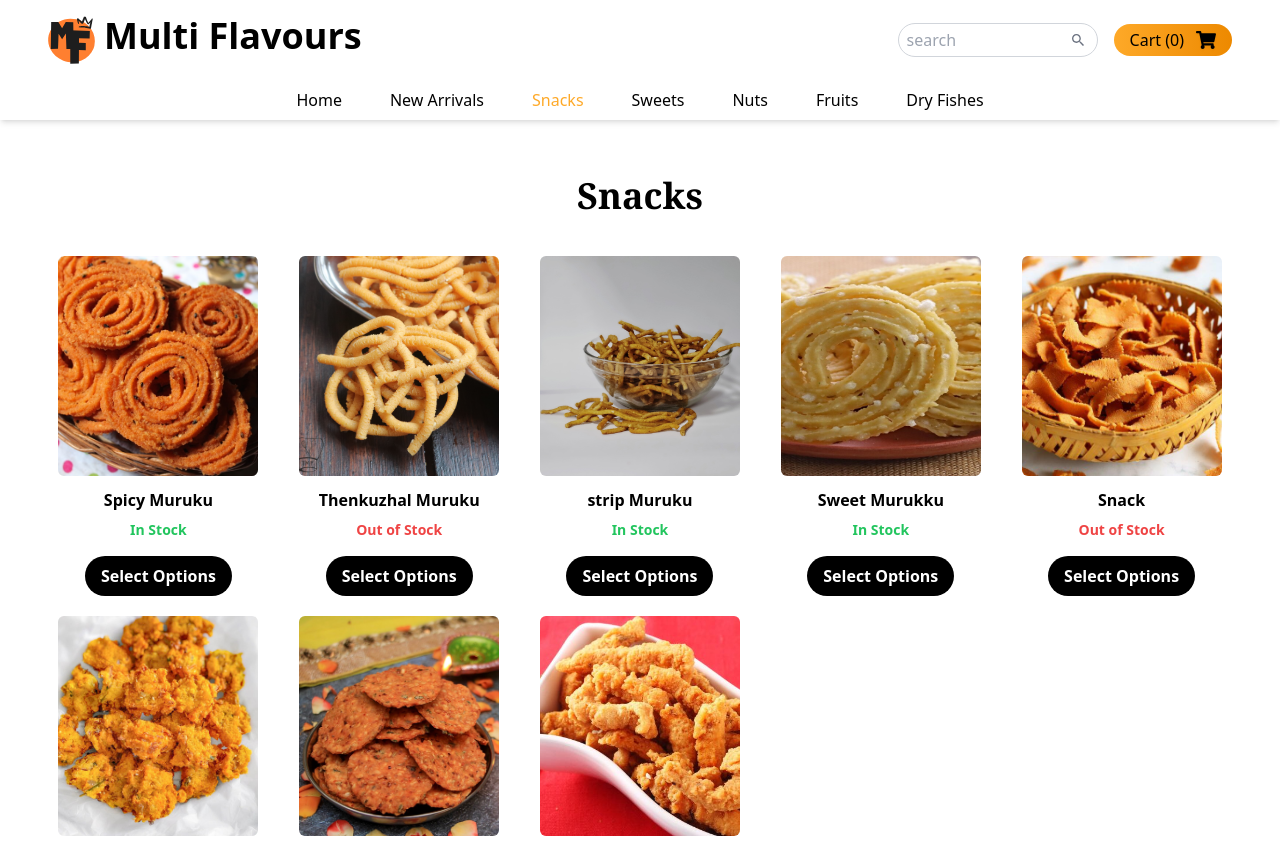
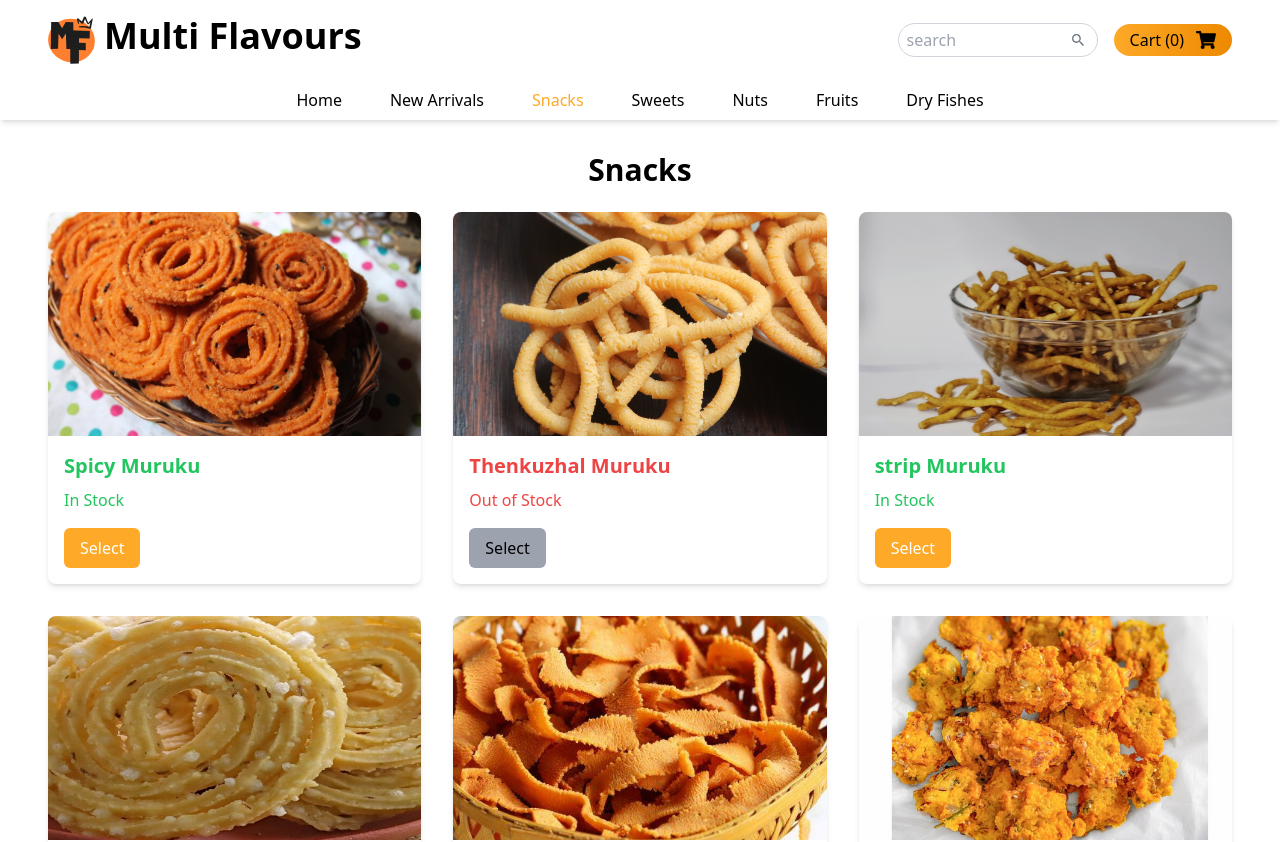
Before and after one commit to MenalinR/multiflavors, a React (Vite) app: page /Snacks in a window 1280 px wide. Shown: the top 842 px of the page. Built offline with nearby package versions, Linux system fonts and the light colour scheme.

Commit message:
after change snacks page

```diff
--- a/src/Pages/Nuts.jsx
+++ b/src/Pages/Nuts.jsx
@@ -178,12 +178,9 @@ const Nuts = ({ addToCart }) => {
   const [selectedNuts, setSelectedNuts] = useState(null);
 
   const openPopup = (nuts) => {
-    if (inStockIds.includes(nuts.id)) {
+
       setSelectedNuts(nuts);
-    } else {
-      alert("Not available yet");
-    }
-  };
+    } ;
 
   const closePopup = () => {
     setSelectedNuts(null);
@@ -205,7 +202,7 @@ const Nuts = ({ addToCart }) => {
               </p>
               <button
                 onClick={() => openPopup(nuts)}
-                className={`mt-4 px-4 py-2 rounded-md flex items-center gap-2 ${inStockIds.includes(nuts.id) ? 'bg-primary text-white' : 'bg-gray-400 cursor-not-allowed'}`}
+                className={`mt-4 px-4 py-2 rounded-md flex items-center gap-2 ${nuts.inStock  ? 'bg-primary text-white' : 'bg-gray-400 cursor-not-allowed'}`}
                 disabled={!nuts.inStock}
               >
                 Select
--- a/src/Pages/Snacks.jsx
+++ b/src/Pages/Snacks.jsx
@@ -9,22 +9,23 @@ import snk7 from "../assets/Snacks/snk7.jpg";
 import snk8 from "../assets/Snacks/snk8.jpg";
 import snk9 from "../assets/Snacks/snk9.jpg";
 import snk10 from "../assets/Snacks/snk10.jpg";
+import { FaCartPlus } from "react-icons/fa";
 
 const SnacksData = [
-  { id: 1, img: snk1, title: "Spicy Muruku", type: "weight", price: 2.5 },
-  { id: 2, img: snk2, title: "Thenkuzhal Muruku", type: "pieces", price: 12 },
-  { id: 3, img: snk3, title: "strip Muruku", type: "weight", price: 2 },
-  { id: 4, img: snk5, title: "Sweet Murukku", type: "weight", price: 2.5 },
-  { id: 5, img: snk6, title: "Snack", type: "weight", price: 0.7 },
-  { id: 6, img: snk7, title: "Pakoda", type: "weight", price: 2 },
-  { id: 7, img: snk8, title: "Point pedro Vadai", type: "weight", price: 2 },
-  { id: 8, img: snk9, title: "Snack", type: "weight", price: 0.9 },
+  { id: 1, img: snk1, title: "Spicy Muruku", type: "weight", price: 2.5,inStock: true },
+  { id: 2, img: snk2, title: "Thenkuzhal Muruku", type: "weight", price: 12 ,inStock: false},
+  { id: 3, img: snk3, title: "strip Muruku", type: "weight", price: 2,inStock: true },
+  { id: 4, img: snk5, title: "Sweet Murukku", type: "weight", price: 2.5 ,inStock: true},
+  { id: 5, img: snk6, title: "Snack", type: "weight", price: 0.7 ,inStock: false},
+  { id: 6, img: snk7, title: "Pakoda", type: "weight", price: 2,inStock: true },
+  { id: 7, img: snk8, title: "Point pedro Vadai", type: "weight", price: 2,inStock: true },
+  { id: 8, img: snk9, title: "Snack", type: "weight", price: 0.9 ,inStock: false},
 
 ];
 
 const inStockIds = [1,3, 4, 7];
 
-const Popup = ({ snack, handleClose }) => {
+const Popup = ({ snack, handleClose, addToCart}) => {
   const [selectedValue, setSelectedValue] = useState(null);
   const [quantity, setQuantity] = useState(1);
   const [totalPrice, setTotalPrice] = useState(0);
@@ -40,61 +41,86 @@ const Popup = ({ snack, handleClose }) => {
   }, []);
 
   useEffect(() => {
-    if (selectedValue !== null) {
-      setTotalPrice(selectedValue * quantity * snack.price);
+    if (snack) {
+      // Calculate the total price based on selected value and quantity
+      const price = snack.price || 0;
+      const value = selectedValue || 1; // Default to 1 if no selected value
+      setTotalPrice(price * value * quantity);
     }
   }, [selectedValue, quantity, snack.price]);
-
-  if (!snack) return null;
 
   const handleValueChange = (value) => {
     setSelectedValue(value);
   };
 
-  const incrementQuantity = () => {
-    setQuantity((prevQuantity) => prevQuantity + 1);
+  const incrementQuantity = (item) => {
+    setQuantity(prevQuantity => {
+      const newQuantity = prevQuantity + 1;
+      addToCart({ ...item, quantity: newQuantity });
+      return newQuantity;
+    });
   };
 
-  const decrementQuantity = () => {
-    if (quantity > 1) {
-      setQuantity((prevQuantity) => prevQuantity - 1);
+  const decrementQuantity = (item) => {
+    setQuantity(prevQuantity => {
+      if (prevQuantity > 1) {
+        const newQuantity = prevQuantity - 1;
+        addToCart({ ...item, quantity: newQuantity });
+        return newQuantity;
       }
+      return prevQuantity;
+    });
   };
+
+  const handleAddToCart = () => {
+    // Calculate the total price
+    const itemTotalPrice = snack.price * (selectedValue || 1) * quantity;
+
+    // Create the item object to add to the cart
+    const item = {
+      id: snack.id,
+      name: snack.title,
+      price: snack.price,
+      quantity: quantity,
+      totalPrice: itemTotalPrice,
+      selectedValue: selectedValue, // The selected value (e.g., weight or pieces)
+    };
+
+    addToCart(item);
+    handleClose();
+  };
+
+  if (!snack) return null;
 
   const minPrice = snack.type === "weight" ? 50 * snack.price : 10 * snack.price;
   const maxPrice = snack.type === "weight" ? 1000 * snack.price : 50 * snack.price;
 
 
   return (
-    <div className="fixed inset-0 bg-black bg-opacity-50 flex justify-center items-center z-50">
-      <div className="relative bg-white p-4 md:p-8 rounded-md w-[90%] md:w-[80%] lg:w-[60%] max-h-[90%] overflow-y-auto flex flex-col md:flex-row z-60">
+    <div className='fixed inset-0 bg-black bg-opacity-50 flex justify-center items-center z-50'>
+    <div className='relative bg-white p-4 md:p-8 rounded-md w-[90%] md:w-[80%] lg:w-[60%] max-h-[90%] overflow-y-auto flex flex-col md:flex-row z-60'>
       <button
         onClick={handleClose}
-          className="absolute top-2 right-2 text-black text-2xl font-bold z-50 md:top-4 md:right-4 md:left-auto sm:top-4"
+        className='absolute top-2 right-2 text-black text-2xl font-bold z-50 md:top-4 md:right-4 md:left-auto sm:top-4'
       >
         &times;
       </button>
+      <div className='w-full md:w-1/2 flex justify-center items-center md:pr-8'>
+        <img src={snack.img} alt={snack.title} className='max-w-full h-auto rounded-lg' />
+      </div>
 
-        <div className="w-full md:w-1/2 flex justify-center items-center md:pr-8">
-          <img
-            src={snack.img}
-            className="h-full w-full object-cover rounded-md"
-            alt={snack.title}
-          />
-        </div>
-        <div className="w-full md:w-1/2 space-y-5 mt-4 md:mt-0">
-          <div className="space-y-2 ">
-            <h3 className="font-semibold text-2xl">{snack.title}</h3>
+      <div className='w-full md:w-1/2 flex flex-col'>
+        <h2 className='text-2xl font-bold'>{snack.title}</h2>
         <p className="text-lg text-orange-400 font-bold ">
           Rs{minPrice} - Rs{maxPrice}
         </p>
-            <label className="block text-lg">
+        <label className="block text-lg mt-4">
           {snack.type === "weight" ? "Weight:" : "Pieces:"}
         </label>
         {snack.type === "weight" ? (
           <div>
             <div className="flex flex-wrap gap-2">
-                  {[50, 100, 250, 500, 1000].map((weight) => (
+              {[50, 100, 250, 500, 1000].map(weight => (
                 <button
                   key={weight}
                   className={`border p-2 rounded ${selectedValue === weight ? 'border border-primary' : ''}`}
@@ -109,7 +135,7 @@ const Popup = ({ snack, handleClose }) => {
         ) : (
           <div>
             <div className="flex flex-wrap gap-2">
-                  {[10, 20, 30, 40, 50].map((piece) => (
+              {[10, 20, 30, 40, 50].map(piece => (
                 <button
                   key={piece}
                   className={`border p-2 rounded ${selectedValue === piece ? 'border border-primary' : ''}`}
@@ -122,7 +148,8 @@ const Popup = ({ snack, handleClose }) => {
             <p className="mt-2">Price: Rs{snack.price} per piece</p>
           </div>
         )}
-            <div className="flex items-center gap-4 mt-4">
+
+        <div className='mt-4 flex items-center gap-4'>
           <label className="block text-lg">Quantity:</label>
           <div className="quantity-selector inline-flex items-center border rounded-md">
             <button onClick={decrementQuantity} className="quantity-button px-4 py-2 rounded-l">
@@ -138,14 +165,16 @@ const Popup = ({ snack, handleClose }) => {
               +
             </button>
           </div>
-              <button className="bg-gradient-to-r from-primary to-secondary text-white py-2 px-4 rounded-md flex items-center justify-center w-full md:w-auto h-full">
-                Add to cart
+          <button
+            onClick={handleAddToCart}
+            className="bg-gradient-to-r from-primary to-secondary text-white py-2 px-4 rounded-md flex items-center justify-center w-full md:w-auto h-full"
+          >
+            <FaCartPlus className="mr-2" /> Add to Cart
           </button>
         </div>
-            <div className="mt-4">
+        <div className='mt-4'>
           <label className="block text-lg">Total Price:</label>
           <p className="text-xl">Rs{totalPrice}</p>
-            </div>
         </div>
       </div>
     </div>
@@ -153,65 +182,46 @@ const Popup = ({ snack, handleClose }) => {
 );
 };
 
-const Snacks = () => {
+const Snacks = ({ addToCart }) => {
   const [selectedSnack, setSelectedSnack] = useState(null);
 
-  const handleOrderPopup = (snack) => {
-    if (inStockIds.includes(snack.id)) {
+  const openPopup = (snack) => {
     setSelectedSnack(snack);
-    } else {
-      alert("Not available yet");
-    }
   };
 
-  const handleClosePopup = () => {
+  const closePopup = () => {
     setSelectedSnack(null);
   };
 
   return (
-    <div className="mt-14 mb-12">
-      <div className="container">
-        <div className="text-center mb-10">
-          <h1 className="text-4xl font-bold font-serif">Snacks</h1>
-        </div>
-        <div>
-          <div className="grid grid-cols-1 sm:grid-cols-3 md:grid-cols-4 lg:grid-cols-5 place-items-center gap-5">
-            {SnacksData.map((data) => {
-              const inStock = inStockIds.includes(data.id);
-              return (
-                <div key={data.id} className="space-y-3">
-                  <img
-                    src={data.img}
-                    className="h-[220px] w-[200px] object-cover rounded-md"
-                    alt={data.title}
-                  />
-                  <div className="text-center">
-                    <h3 className="font-semibold">{data.title}</h3>
-                    <span
-                      className={`block mt-2 text-sm font-bold ${
-                        inStock ? 'text-green-500' : 'text-red-500'
-                      }`}
+    <div className="container mx-auto py-8">
+      <h1 className="text-3xl font-bold mb-6 text-center">Snacks</h1>
+      <div className="grid grid-cols-1 sm:grid-cols-2 md:grid-cols-3 gap-8">
+        {SnacksData.map(snack => (
+            <div key={snack.id} className="bg-white shadow-md rounded-lg overflow-hidden">
+              <img src={snack.img} alt={snack.title} className="w-full h-56 object-cover" />
+              <div className="p-4">
+                <h2 className={`text-xl font-bold ${snack.inStock ? 'text-green-500' : 'text-red-500'}`}>
+                  {snack.title}
+                </h2>
+                <p className={`mt-2 ${snack.inStock ? 'text-green-500' : 'text-red-500'}`}>
+                  {snack.inStock ? 'In Stock' : 'Out of Stock'}
+                </p>
+                <button
+                  onClick={() => openPopup(snack)}
+                  className={`mt-4 px-4 py-2 rounded-md flex items-center gap-2 ${snack.inStock ? 'bg-primary text-white' : 'bg-gray-400 cursor-not-allowed'}`}
+                  disabled={!snack.inStock}
                 >
-                      {inStock ? 'In Stock' : 'Out of Stock'}
-                    </span>
-                    <div className="pt-4">
-                      <button
-                        onClick={() => handleOrderPopup(data)}
-                        className="bg-gradient-to-r from-black to-black hover:scale-105 duration-200 text-white py-2 px-4 rounded-full font-bold"
-                      >
-                        Select Options
+                  Select
                 </button>
               </div>
             </div>
-                </div>
-              );
-            })}
+
+        ))}
       </div>
       {selectedSnack && (
-            <Popup snack={selectedSnack} handleClose={handleClosePopup} />
+        <Popup snack={selectedSnack} handleClose={closePopup} addToCart={addToCart} />
       )}
-        </div>
-      </div>
     </div>
   );
 };
```
Lines whose indentation alone changed are shown as unchanged.
